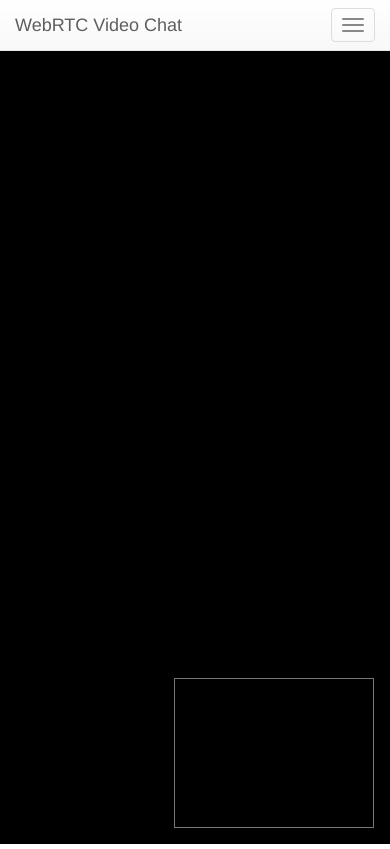
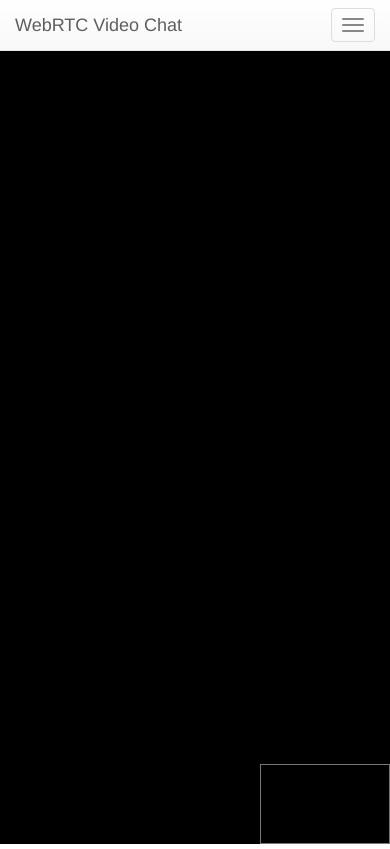
Before and after one commit to piratefsh/webrtc-video-chat, a website: page index.html in a window 390 px wide. Drawn offline with nearby package versions, Linux system fonts and the light colour scheme.

Commit message:
Add responsive video style

```diff
--- a/css/main.css
+++ b/css/main.css
@@ -46,3 +46,12 @@ video{
     bottom: 0px;
     border: 1px solid #777;
 }
+
+
+@media (max-width: 768px){
+    .local-video{
+        margin: 0px;
+        width: 130px;
+        height: 80px;
+    }
+}
--- a/js/main.js
+++ b/js/main.js
@@ -1,9 +1,9 @@
 "use strict"
 
 // config
-// var serverIP = "http://192.168.43.241:2013";
+var serverIP = "http://192.168.43.241:2013";
 // var serverIP = "http://10.0.11.196:2013";
-var serverIP = "http://localhost:2013";
+// var serverIP = "http://localhost:2013";
 
 var localPeerConnection, signallingServer;
 
```
